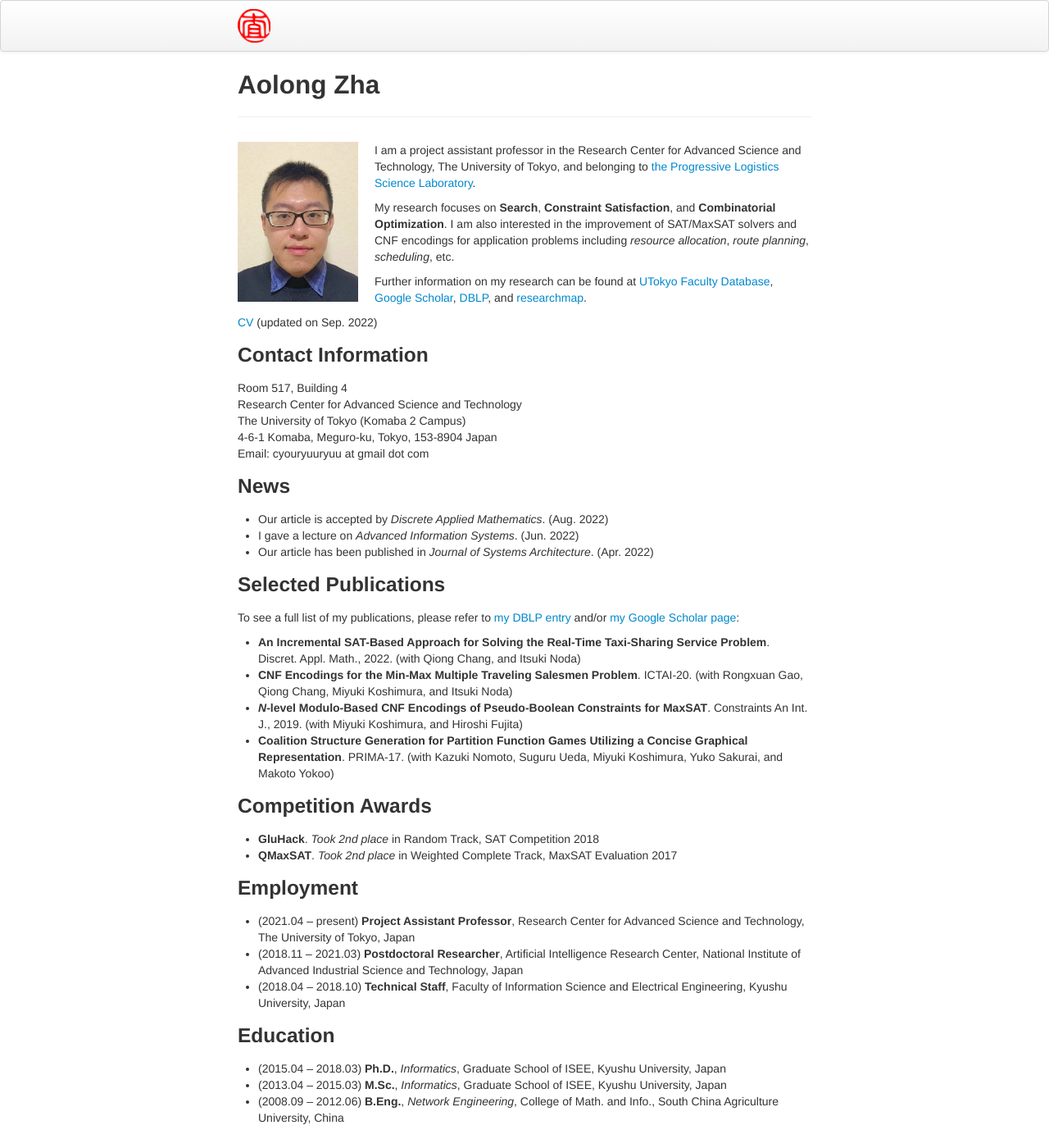
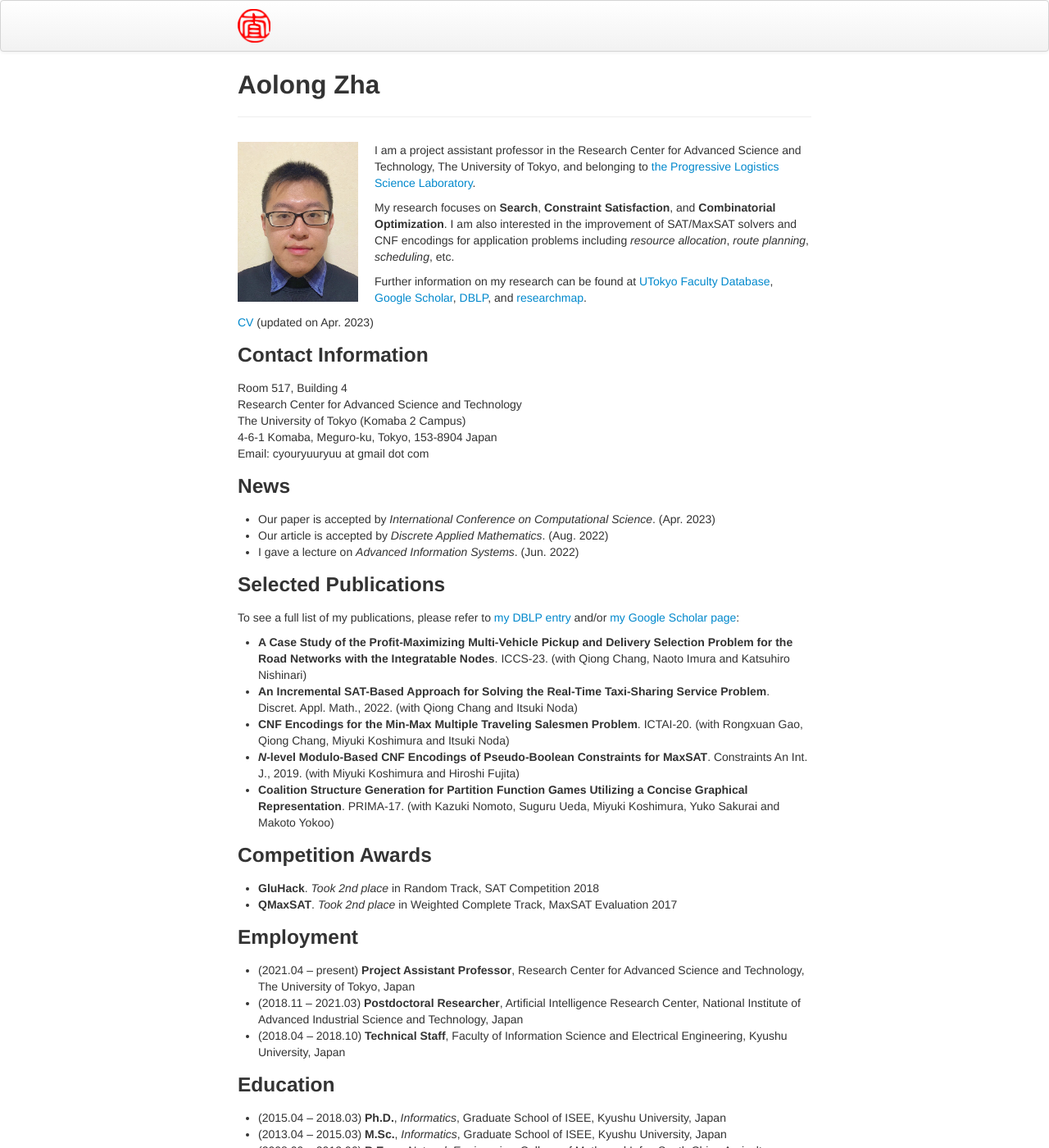
Before and after one commit to CyouRyuu/cyouryuu.github.io, a Jekyll site: the page built from index.md, in a window 1280 px wide and 1400 px high. Shown: the whole window at 82% size. Built offline with Jekyll 4.4.1, drawn with Linux system fonts in a browser that asks for light colours.

Commit message:
update publication

```diff
--- a/index.md
+++ b/index.md
@@ -20,7 +20,7 @@ Further information on my research can be found at
 [DBLP](https://dblp.org/pid/207/5208), and
 [researchmap](https://researchmap.jp/aolong_zha).
 
-[CV](cv-202209.pdf) (updated on Sep. 2022)
+[CV](cv-202304.pdf) (updated on Apr. 2023)
 
 <!--
 **Contact Information**:
@@ -34,16 +34,17 @@ Email: cyouryuuryuu at gmail dot com <br>
 <!--Tel: +81-->
 
 ### News
+- Our paper is accepted by *International Conference on Computational Science*. (Apr. 2023)
 - Our article is accepted by *Discrete Applied Mathematics*. (Aug. 2022)
 - I gave a lecture on *Advanced Information Systems*. (Jun. 2022)
-- Our article has been published in *Journal of Systems Architecture*. (Apr. 2022)
 
 ### Selected Publications
 To see a full list of my publications, please refer to [my DBLP entry](https://dblp.org/pid/207/5208) and/or [my Google Scholar page](https://scholar.google.com/citations?user=iNdsu_kAAAAJ):
-- **An Incremental SAT-Based Approach for Solving the Real-Time Taxi-Sharing Service Problem**. Discret. Appl. Math., 2022. (with Qiong Chang, and Itsuki Noda)
-- **CNF Encodings for the Min-Max Multiple Traveling Salesmen Problem**. ICTAI-20. (with Rongxuan Gao, Qiong Chang, Miyuki Koshimura, and Itsuki Noda)
-- ***N*-level Modulo-Based CNF Encodings of Pseudo-Boolean Constraints for MaxSAT**. Constraints An Int. J., 2019. (with Miyuki Koshimura, and Hiroshi Fujita)
-- **Coalition Structure Generation for Partition Function Games Utilizing a Concise Graphical Representation**. PRIMA-17. (with Kazuki Nomoto, Suguru Ueda, Miyuki Koshimura, Yuko Sakurai, and Makoto Yokoo)
+- **A Case Study of the Profit-Maximizing Multi-Vehicle Pickup and Delivery Selection Problem for the Road Networks with the Integratable Nodes**. ICCS-23. (with Qiong Chang, Naoto Imura and Katsuhiro Nishinari)
+- **An Incremental SAT-Based Approach for Solving the Real-Time Taxi-Sharing Service Problem**. Discret. Appl. Math., 2022. (with Qiong Chang and Itsuki Noda)
+- **CNF Encodings for the Min-Max Multiple Traveling Salesmen Problem**. ICTAI-20. (with Rongxuan Gao, Qiong Chang, Miyuki Koshimura and Itsuki Noda)
+- ***N*-level Modulo-Based CNF Encodings of Pseudo-Boolean Constraints for MaxSAT**. Constraints An Int. J., 2019. (with Miyuki Koshimura and Hiroshi Fujita)
+- **Coalition Structure Generation for Partition Function Games Utilizing a Concise Graphical Representation**. PRIMA-17. (with Kazuki Nomoto, Suguru Ueda, Miyuki Koshimura, Yuko Sakurai and Makoto Yokoo)
 
 ### Competition Awards
 - **GluHack**. *Took 2nd place* in Random Track, SAT Competition 2018
```
Also changed, not shown: ReadMe.md, 3 other files.
